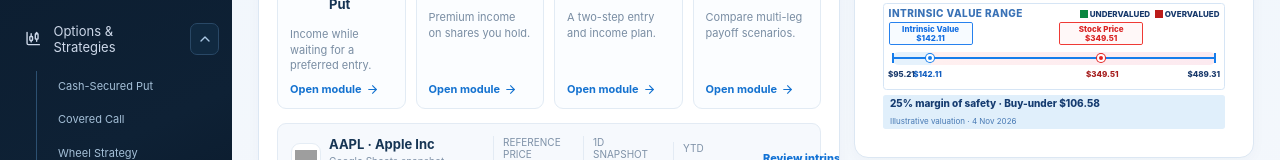
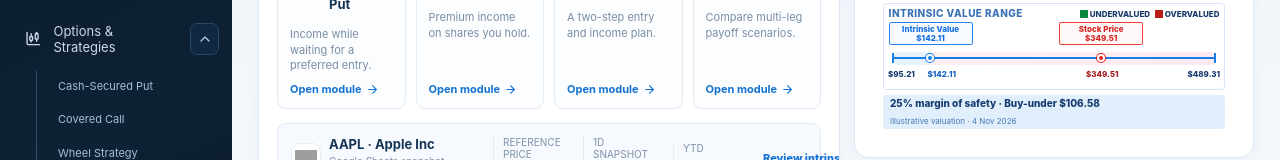
Before and after one commit to piergiorgiorocchini-maker/optioncrafted-tools-demo, a React (Vite) app in the folder platform-app/: page / in a window 1280 px wide. Shown: the part 484-644 px from the top of the page. Built offline with nearby package versions, Linux system fonts and the light colour scheme; grey boxes are pictures that could not be loaded.

Commit message:
Prevent valuation range labels from colliding

```diff
--- a/platform-app/src/components/HomeDashboard.tsx
+++ b/platform-app/src/components/HomeDashboard.tsx
@@ -98,6 +98,7 @@ export function HomeDashboard({ticker,asset,name,valuation,onSelect}:{ticker:str
  const valueScaleMin=valueAnchorLow*0.67;
  const valueScaleMax=Math.max(valueScaleMin+1,valueAnchorHigh*1.4);
  const valuePosition=(value:number|null)=>value===null?0:Math.min(100,Math.max(0,(value-valueScaleMin)/(valueScaleMax-valueScaleMin)*100));
+ const axisLabelStyle=(value:number|null,other:number|null)=>{const position=valuePosition(value),otherPosition=other===null?null:valuePosition(other),crowded=otherPosition!==null&&Math.abs(position-otherPosition)<18;const transform=position<18?"translateX(0)":position>82?"translateX(-100%)":crowded?(position<otherPosition! ? "translateX(-100%)":"translateX(0)"):"translateX(-50%)";return {left:position+"%",transform}};
  const calloutPosition=(value:number|null)=>Math.min(88,Math.max(12,valuePosition(value)));
  const vix=indexRecord("VIX");
  const selectedModel=modelPortfolios.find(p=>p.id===selectedModelId)??modelPortfolios[0];
@@ -204,8 +205,8 @@ export function HomeDashboard({ticker,asset,name,valuation,onSelect}:{ticker:str
       </div>
       <div className="home-value-range-axis">
        <span className="range-end start">{getMoney(valueScaleMin,asset?.currency)}</span>
-       {intrinsic===null?null:<span className="range-marker-value intrinsic" style={{left:valuePosition(intrinsic)+"%"}}>{getMoney(intrinsic,asset?.currency)}</span>}
-       {marketPrice===null?null:<span className="range-marker-value market" style={{left:valuePosition(marketPrice)+"%"}}>{getMoney(marketPrice,asset?.currency)}</span>}
+       {intrinsic===null?null:<span className="range-marker-value intrinsic" style={axisLabelStyle(intrinsic,marketPrice)}>{getMoney(intrinsic,asset?.currency)}</span>}
+       {marketPrice===null?null:<span className="range-marker-value market" style={axisLabelStyle(marketPrice,intrinsic)}>{getMoney(marketPrice,asset?.currency)}</span>}
        <span className="range-end finish">{getMoney(valueScaleMax,asset?.currency)}</span>
       </div>
      </div>
```
